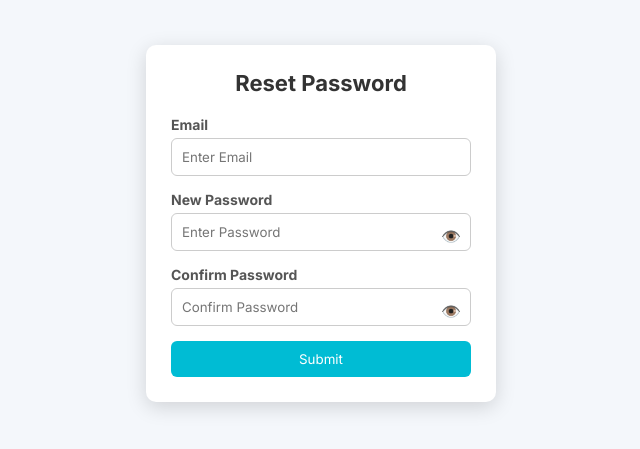
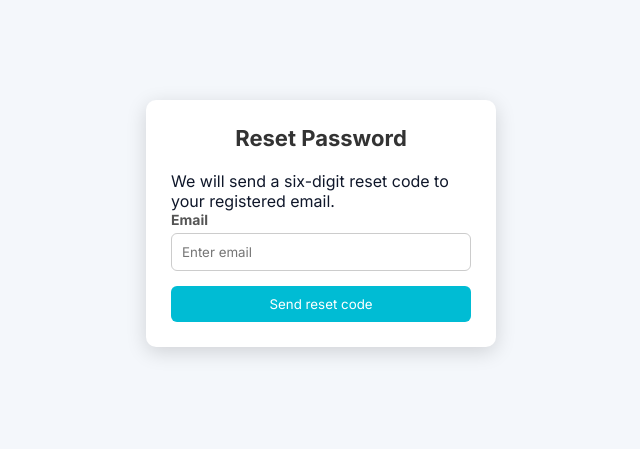
Before and after one commit to tripathianoop1892-lgtm/ShopIndia, a React (Vite) app in the folder ShopNowIndia/: page /forgot in a window 1280 px wide. Shown: the part 177-626 px from the top of the page, without its empty margins (319-959 px from the left). Built offline with nearby package versions, Linux system fonts and the light colour scheme; no server answers.

Commit message:
Update ForgotPassword.jsx and auth.routes.js

```diff
--- a/ShopNowIndia/src/pages/auth/ForgotPassword.jsx
+++ b/ShopNowIndia/src/pages/auth/ForgotPassword.jsx
@@ -1,59 +1,45 @@
 import React, { useState } from "react";
+import { useNavigate } from "react-router-dom";
+import { requestPasswordReset, resetPassword } from "../../services/api";
 import "./ForgotPassword.css";
 
 function ForgotPassword() {
-  const [form, setForm] = useState({
-    email: "",
-    password: "",
-    confirmPassword: "",
-  });
+  const navigate = useNavigate();
+  const [email, setEmail] = useState("");
+  const [otp, setOtp] = useState("");
+  const [password, setPassword] = useState("");
+  const [confirmPassword, setConfirmPassword] = useState("");
+  const [codeSent, setCodeSent] = useState(false);
+  const [loading, setLoading] = useState(false);
+  const [message, setMessage] = useState("");
 
-  // 🔥 NEW STATE
-  const [showPassword, setShowPassword] = useState(false);
-  const [showConfirm, setShowConfirm] = useState(false);
+  const sendCode = async () => {
+    if (!email.trim()) return setMessage("Enter your email address first.");
+    setLoading(true);
+    try {
+      const response = await requestPasswordReset(email);
+      setMessage(response.message || "Unable to send a reset code.");
+      if (response.success) setCodeSent(true);
+    } catch {
+      setMessage("Unable to contact the server. Please try again.");
+    } finally {
+      setLoading(false);
+    }
+  };
 
-  const handleSubmit = async (e) => {
-    e.preventDefault();
-
-    if (!form.email || !form.password || !form.confirmPassword) {
-      alert("All fields required ❌");
-      return;
-    }
-
-    if (form.password !== form.confirmPassword) {
-      alert("Passwords do not match ❌");
-      return;
-    }
-
+  const handleSubmit = async (event) => {
+    event.preventDefault();
+    if (!otp || !password || !confirmPassword) return setMessage("Enter the reset code and your new password.");
+    if (password !== confirmPassword) return setMessage("Passwords do not match.");
+    setLoading(true);
     try {
-      const res = await fetch(
-        "http://localhost:5000/api/auth/forgot-password",
-        {
-          method: "POST",
-          headers: {
-            "Content-Type": "application/json",
-          },
-          body: JSON.stringify({
-            email: form.email,
-            newPassword: form.password,
-          }),
-        }
-      );
-
-      const data = await res.json();
-
-      if (!data.success) {
-        alert(data.message);
-        return;
-      }
-
-      alert("Password Updated Successfully ✅");
-
-      window.location.href = "/login";
-
-    } catch (err) {
-      console.log(err);
-      alert("Server error ❌");
+      const response = await resetPassword({ email, otp, newPassword: password });
+      setMessage(response.message || "Unable to reset password.");
+      if (response.success) setTimeout(() => navigate("/login"), 900);
+    } catch {
+      setMessage("Unable to contact the server. Please try again.");
+    } finally {
+      setLoading(false);
     }
   };
 
@@ -61,74 +47,18 @@ function ForgotPassword() {
     <div id="new">
       <form onSubmit={handleSubmit}>
         <h1>Reset Password</h1>
-
+        <p>We will send a six-digit reset code to your registered email.</p>
         <div id="form1">
           <h2>Email</h2>
-          <input
-            type="email"
-            placeholder="Enter Email"
-            onChange={(e) =>
-              setForm((prev) => ({ ...prev, email: e.target.value }))
-            }
-          />
+          <input type="email" placeholder="Enter email" value={email} disabled={codeSent || loading} onChange={(event) => setEmail(event.target.value)} autoComplete="email" required />
         </div>
-
-        {/* 🔥 PASSWORD */}
-        <div id="form1" style={{ position: "relative" }}>
-          <h2>New Password</h2>
-
-          <input
-            type={showPassword ? "text" : "password"}
-            placeholder="Enter Password"
-            onChange={(e) =>
-              setForm((prev) => ({ ...prev, password: e.target.value }))
-            }
-          />
-
-          <span
-            onClick={() => setShowPassword(!showPassword)}
-            style={{
-              position: "absolute",
-              right: "10px",
-              top: "35px",
-              cursor: "pointer",
-            }}
-          >
-            {showPassword ? "🙈" : "👁️"}
-          </span>
-        </div>
-
-        {/* 🔥 CONFIRM PASSWORD */}
-        <div id="form1" style={{ position: "relative" }}>
-          <h2>Confirm Password</h2>
-
-          <input
-            type={showConfirm ? "text" : "password"}
-            placeholder="Confirm Password"
-            onChange={(e) =>
-              setForm((prev) => ({
-                ...prev,
-                confirmPassword: e.target.value,
-              }))
-            }
-          />
-
-          <span
-            onClick={() => setShowConfirm(!showConfirm)}
-            style={{
-              position: "absolute",
-              right: "10px",
-              top: "35px",
-              cursor: "pointer",
-            }}
-          >
-            {showConfirm ? "🙈" : "👁️"}
-          </span>
-        </div>
-
-        <div id="submit">
-          <button type="submit">Submit</button>
-        </div>
+        {!codeSent ? <div id="submit"><button type="button" disabled={loading} onClick={sendCode}>{loading ? "Sending..." : "Send reset code"}</button></div> : <>
+          <div id="form1"><h2>Reset code</h2><input type="text" inputMode="numeric" maxLength="6" placeholder="Enter 6-digit code" value={otp} onChange={(event) => setOtp(event.target.value.replace(/\D/g, ""))} required /></div>
+          <div id="form1"><h2>New Password</h2><input type="password" placeholder="Minimum 6 characters" value={password} onChange={(event) => setPassword(event.target.value)} autoComplete="new-password" required /></div>
+          <div id="form1"><h2>Confirm Password</h2><input type="password" placeholder="Re-enter password" value={confirmPassword} onChange={(event) => setConfirmPassword(event.target.value)} autoComplete="new-password" required /></div>
+          <div id="submit"><button type="submit" disabled={loading}>{loading ? "Updating..." : "Reset password"}</button></div>
+        </>}
+        {message && <p role="status">{message}</p>}
       </form>
     </div>
   );
```
Also changed, not shown: 1 other file (tests, documents, lock files or other folders).
